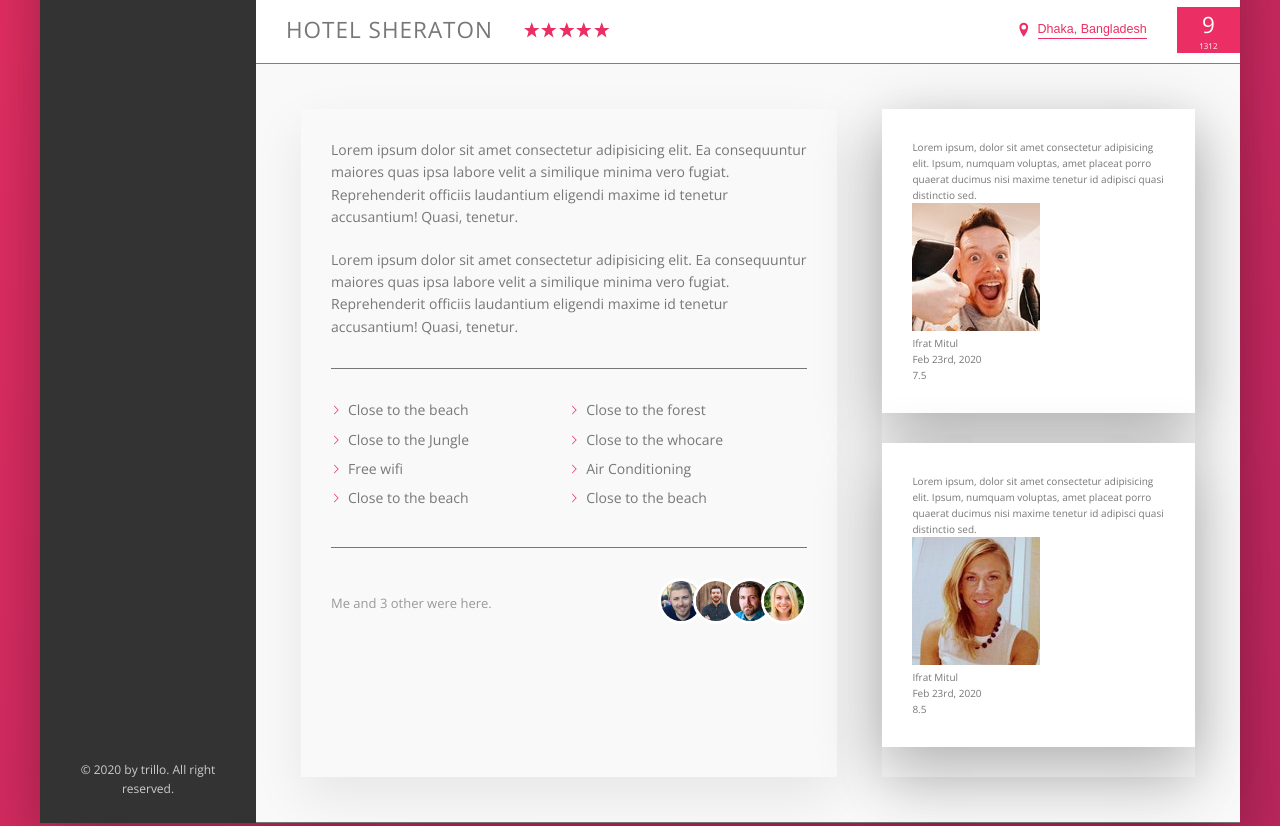
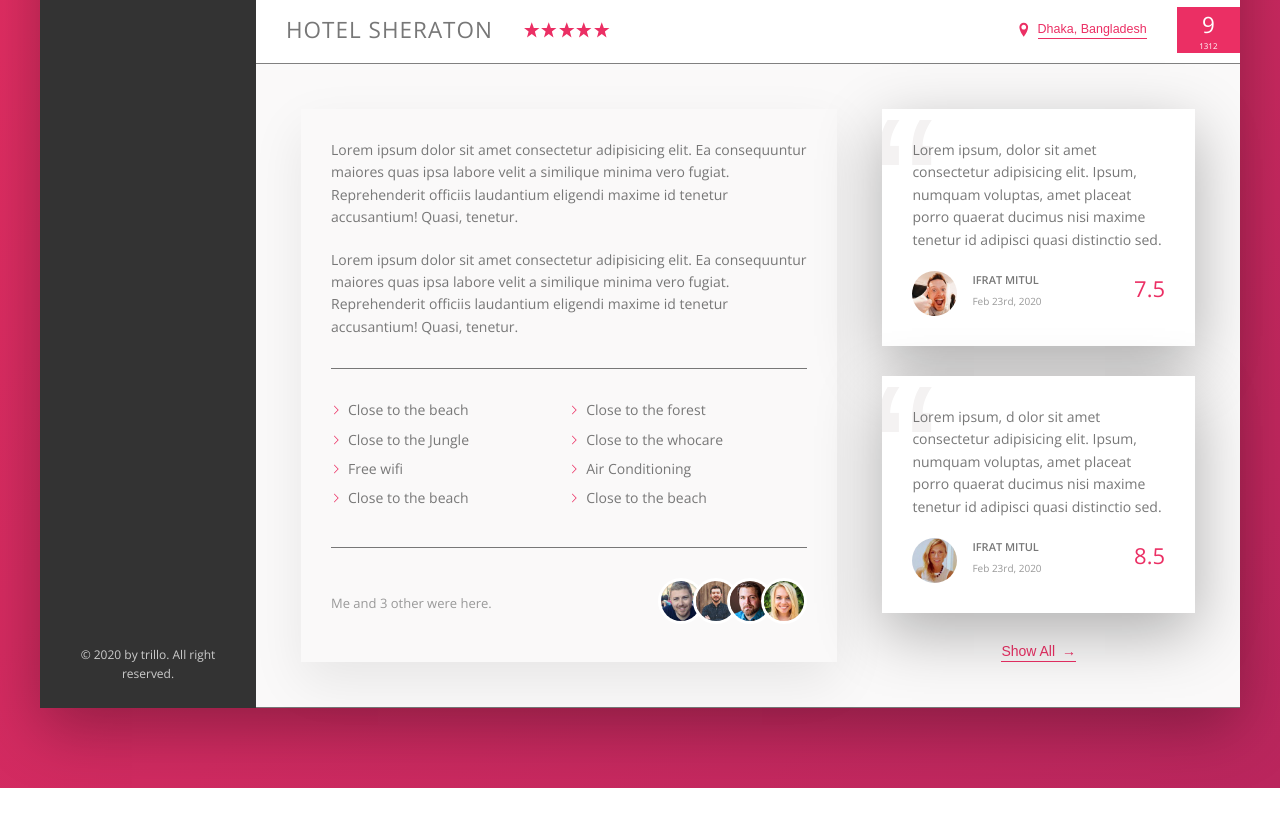
Before and after one commit to ifratmitul/trillo_sass_Flexbox, a website: page index.html in a window 1280 px wide. Shown: the part 538-1364 px from the top of the page. After the commit the page ends 1326 px from the top, so only its background shows below. Drawn offline with nearby package versions, Linux system fonts and the light colour scheme.

Commit message:
user-review section complete

```diff
--- a/index.html
+++ b/index.html
@@ -182,7 +182,7 @@
                         <figure class="review">
                             <blockquote class="review__text">Lorem ipsum, dolor sit amet consectetur adipisicing elit. Ipsum, numquam voluptas, amet placeat porro quaerat ducimus nisi maxime tenetur id adipisci quasi distinctio sed.</blockquote>
                             <figcaption class="review__user">
-                                <img src="img/user-1.jpg" alt="" class="review_photo">
+                                <img src="img/user-1.jpg" alt="" class="review__photo">
                                 <div class="review__user-box">
                                     <p class="review__user-name">Ifrat Mitul</p>
                                     <p class="review__user-date">Feb 23rd, 2020</p>
@@ -193,9 +193,12 @@
                         </figure>
 
                         <figure class="review">
-                            <blockquote class="review__text">Lorem ipsum, dolor sit amet consectetur adipisicing elit. Ipsum, numquam voluptas, amet placeat porro quaerat ducimus nisi maxime tenetur id adipisci quasi distinctio sed.</blockquote>
+                            <blockquote class="review__text">Lorem ipsum, d
+                                olor sit amet consectetur adipisicing elit.
+                                Ipsum, numquam voluptas, amet placeat porro quaerat
+                                 ducimus nisi maxime tenetur id adipisci quasi distinctio sed.</blockquote>
                             <figcaption class="review__user">
-                                <img src="img/user-2.jpg" alt="" class="review_photo">
+                                <img src="img/user-2.jpg" alt="" class="review__photo">
                                 <div class="review__user-box">
                                     <p class="review__user-name">Ifrat Mitul</p>
                                     <p class="review__user-date">Feb 23rd, 2020</p>
@@ -204,6 +207,7 @@
                                 <div class="review__rating">8.5</div>
                             </figcaption>
                         </figure>
+                        <button class="btn-inline">Show All <span>&rarr;</span></button>
 
                     </div>
                 </div>
--- a/sass/_component.scss
+++ b/sass/_component.scss
@@ -249,8 +249,15 @@
   padding-bottom: 2px;
   cursor: pointer;
   transition: all 0.2s;
+  & span {
+    margin-left: 3px;
+  }
   &:hover {
     color: var(--Grey-dark-1);
+    span {
+      margin-left: 8px;
+      transition: margin-left 0.2s;
+    }
   }
 
   &:focus {
@@ -342,23 +349,54 @@
   box-shadow: var(--Shadow);
   padding: 3rem;
   margin-bottom: 3rem;
+  position: relative;
+  overflow: hidden;
   &__text {
+    margin-bottom: 2rem;
+    z-index: 10;
+    position: relative;
   }
 
   &__user {
+    display: flex;
   }
 
   &__photo {
     height: 4.5rem;
     width: 4.5rem;
     border-radius: 50%;
+    align-items: center;
+    margin-right: 1.5rem;
   }
   &__user-box {
+    margin-right: auto;
   }
 
   &__user-name {
+    font-size: 1.1rem;
+    font-weight: 600;
+    text-transform: uppercase;
+    margin-bottom: 0.4rem;
   }
 
   &__user-date {
+    font-size: 1rem;
+    color: var(--Grey-dark-3);
+  }
+  &__rating {
+    color: var(--Primary);
+    font-size: 2.2rem;
+  }
+
+  &::before {
+    content: "\201C";
+    position: absolute;
+    top: -2rem;
+    left: -1rem;
+    font-size: 20rem;
+    color: var(--Grey-light-2);
+    font-family: sans-serif;
+    line-height: 1;
+    z-index: 1;
   }
 }
--- a/sass/_layout.scss
+++ b/sass/_layout.scss
@@ -34,6 +34,7 @@
 }
 
 .details {
+  font-size: 1.4rem;
   display: flex;
   padding: 4.5rem;
   background-color: var(--Grey-light-1);
@@ -41,8 +42,6 @@
 }
 
 .description {
-  font-size: 1.4rem;
-
   box-shadow: 0 2rem 5rem rgba(0, 0, 0, 0.08);
   padding: 3rem;
   flex: 0 0 60%;
@@ -50,6 +49,8 @@
 }
 
 .user-reviews {
-  box-shadow: 0 2rem 5rem rgba(0, 0, 0, 0.08);
   flex: 1;
+  display: flex;
+  flex-direction: column;
+  align-items: center;
 }
```
Also changed, not shown: css/style.css.
